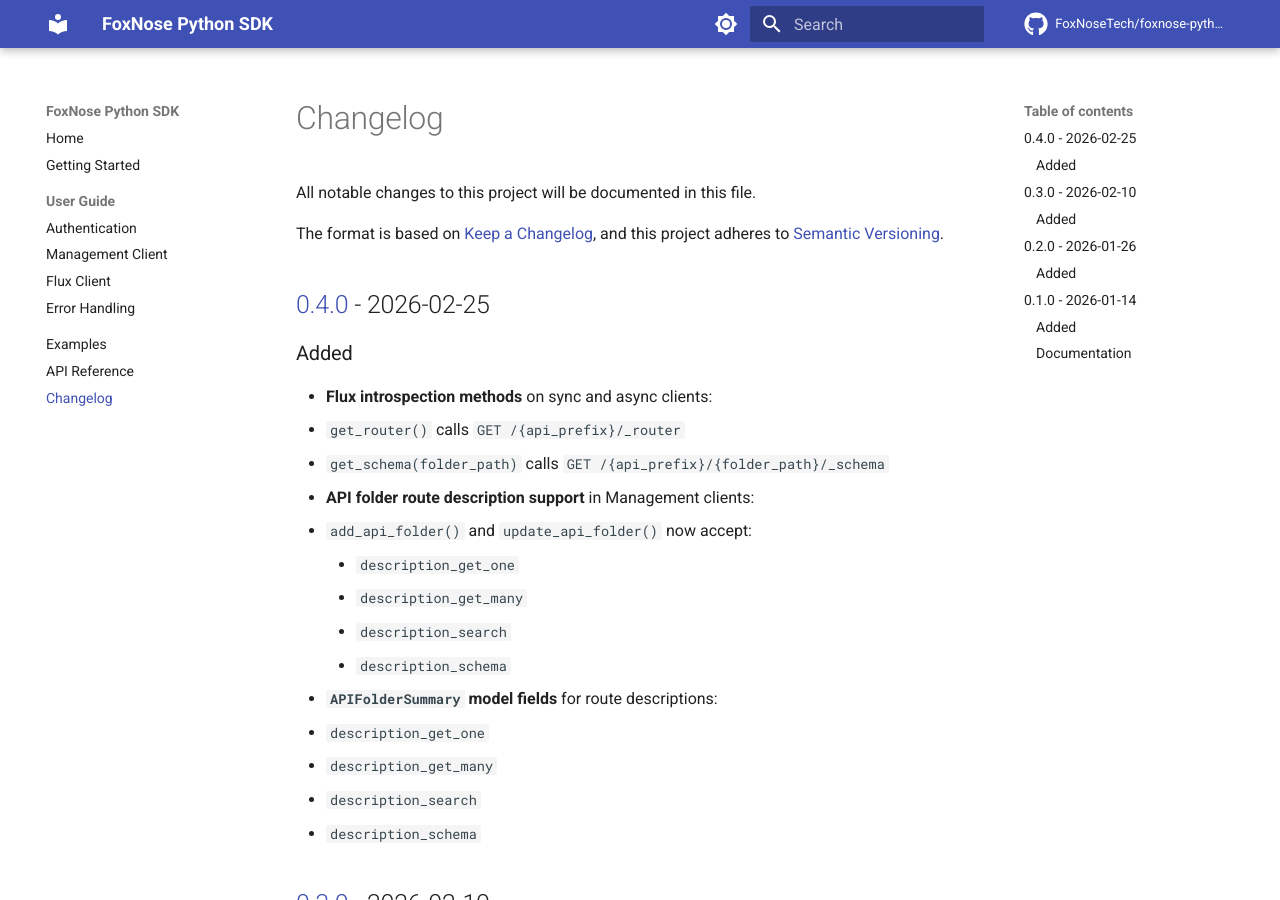
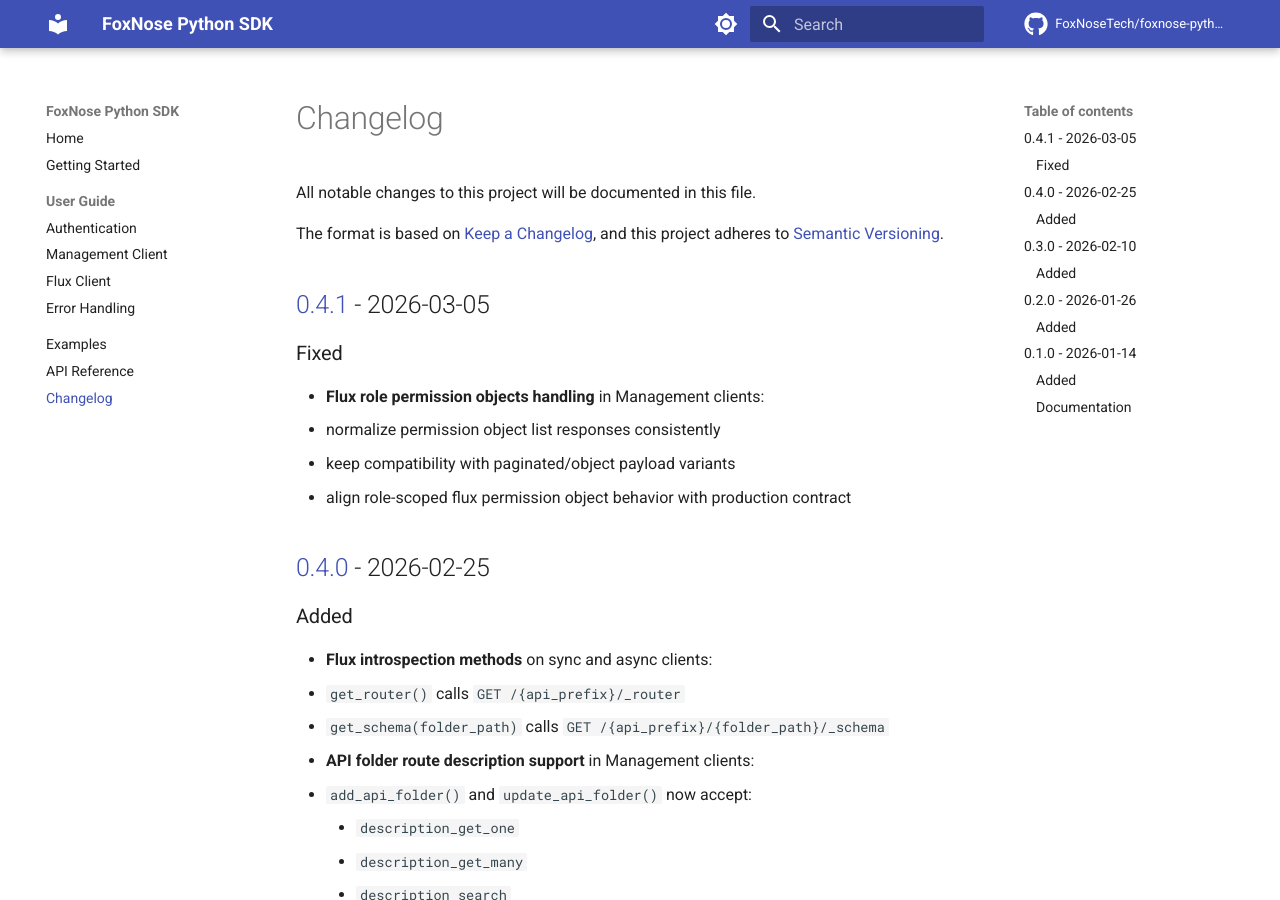
Before and after one commit to FoxNoseTech/foxnose-python, an MkDocs documentation site: the page built from docs/changelog.md, in a window 1280 px wide and 900 px high. Built offline with MkDocs 1.6.1 and Material for MkDocs 9.7.7, drawn with Linux system fonts in a browser that asks for light colours; comment, search, counter and statistics services are not loaded.

Commit message:
chore(release): 0.4.1

```diff
--- a/docs/changelog.md
+++ b/docs/changelog.md
@@ -4,6 +4,15 @@ All notable changes to this project will be documented in this file.
 
 The format is based on [Keep a Changelog](https://keepachangelog.com/en/1.1.0/),
 and this project adheres to [Semantic Versioning](https://semver.org/spec/v2.0.0.html).
+
+## [0.4.1] - 2026-03-05
+
+### Fixed
+
+- **Flux role permission objects handling** in Management clients:
+  - normalize permission object list responses consistently
+  - keep compatibility with paginated/object payload variants
+  - align role-scoped flux permission object behavior with production contract
 
 ## [0.4.0] - 2026-02-25
 
@@ -79,6 +88,7 @@ and this project adheres to [Semantic Versioning](https://semver.org/spec/v2.0.0
 - Error handling guide
 - Code examples
 
+[0.4.1]: https://github.com/foxnose/python-sdk/compare/v0.4.0...v0.4.1
 [0.4.0]: https://github.com/foxnose/python-sdk/compare/v0.3.0...v0.4.0
 [0.3.0]: https://github.com/foxnose/python-sdk/compare/v0.2.0...v0.3.0
 [0.2.0]: https://github.com/foxnose/python-sdk/compare/v0.1.0...v0.2.0
--- a/pyproject.toml
+++ b/pyproject.toml
@@ -4,7 +4,7 @@ build-backend = "hatchling.build"
 
 [project]
 name = "foxnose-sdk"
-version = "0.4.0"
+version = "0.4.1"
 description = "Official Python client for FoxNose Management and Flux APIs"
 readme = "README.md"
 license = {text = "Apache-2.0"}
--- a/src/foxnose_sdk/__init__.py
+++ b/src/foxnose_sdk/__init__.py
@@ -154,4 +154,4 @@ __all__ = [
     "APIRef",
 ]
 
-__version__ = "0.4.0"
+__version__ = "0.4.1"
```
